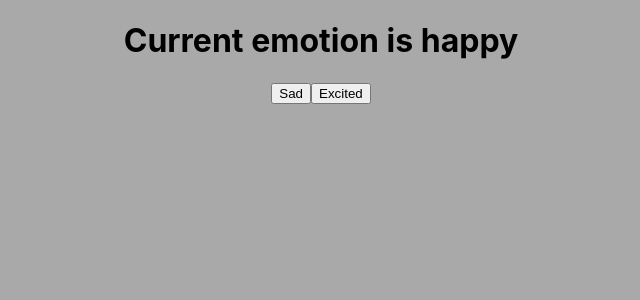
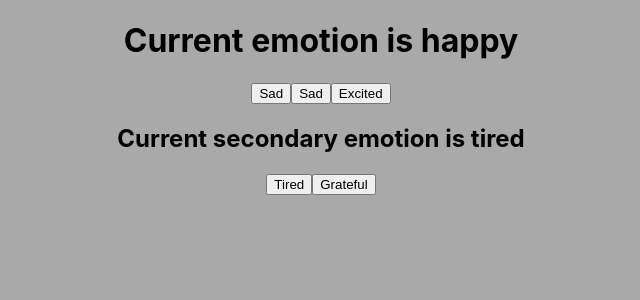
Before and after one commit to Coding-Gymnasium/eve-react-essentials-2022, a React (Create React App) app in the folder exercise-files/Ch04/04_01/start/react-app/: page / in a window 1280 px wide. Shown: the top 300 px of the page, without its empty margins (319-959 px from the left). Built offline with nearby package versions, Linux system fonts and the light colour scheme.

Commit message:
Add useEffect. Explore use of dependency array

```diff
--- a/exercise-files/Ch04/04_01/start/react-app/src/App.js
+++ b/exercise-files/Ch04/04_01/start/react-app/src/App.js
@@ -1,14 +1,28 @@
-import { useState } from "react";
+import { useEffect, useState } from "react";
 import "./App.css";
 
 function App() {
-  const [emotion, setEmotion] = useState('happy');
+  const [emotion, setEmotion] = useState("happy");
+  const [secondary, setSecondary] = useState("tired");
+
+  useEffect(() => {
+    console.log(`It's ${emotion} right now`);
+  }, [emotion]);
+
+  useEffect(() => {
+    console.log(`It's ${secondary}`);
+  }, [secondary]);
 
   return (
     <div className="App">
       <h1>Current emotion is {emotion}</h1>
-      <button onClick={() => setEmotion('sad')}>Sad</button>
-      <button onClick={() => setEmotion('excited')}>Excited</button>
+      <button onClick={() => setEmotion("sad")}>Sad</button>
+      <button onClick={() => setEmotion("happy")}>Sad</button>
+      <button onClick={() => setEmotion("excited")}>Excited</button>
+
+      <h2>Current secondary emotion is {secondary}</h2>
+      <button onClick={() => setSecondary("tired")}>Tired</button>
+      <button onClick={() => setSecondary("grateful")}>Grateful</button>
     </div>
   );
 }
```
